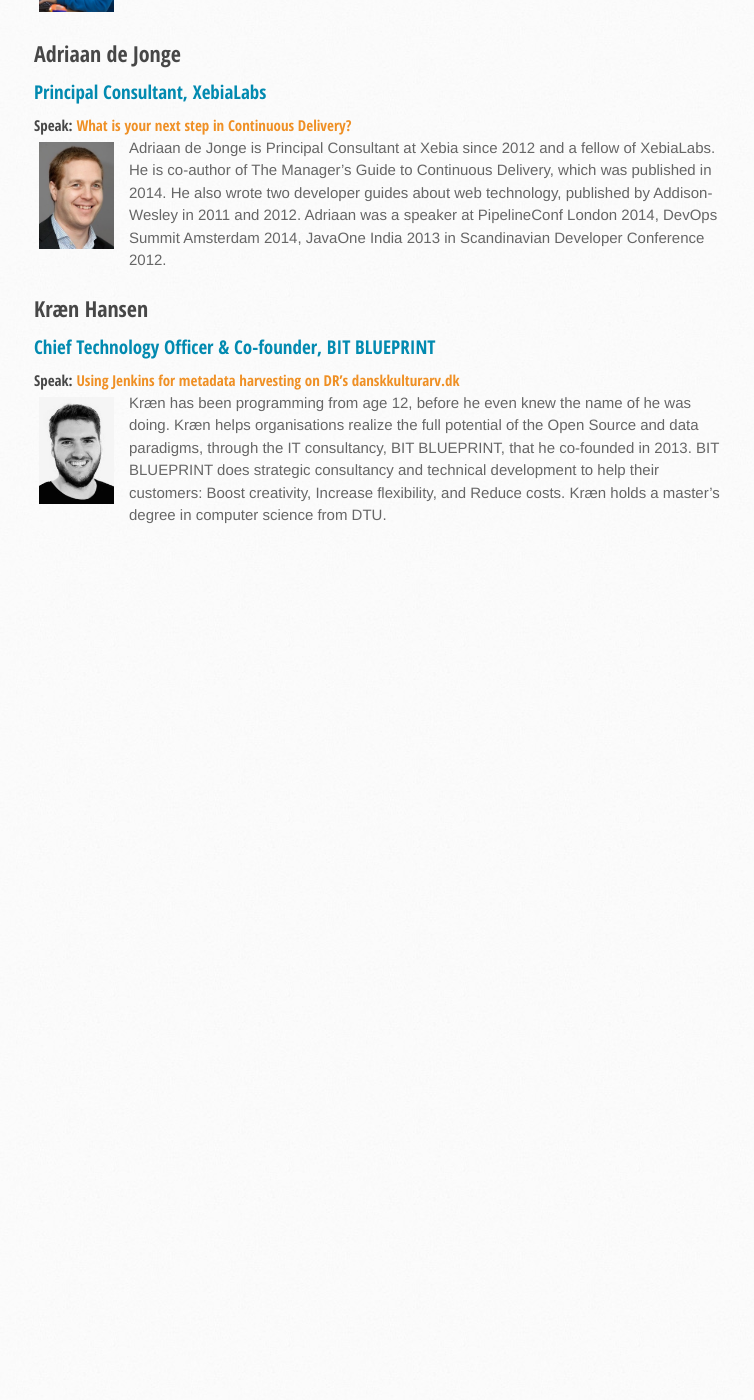
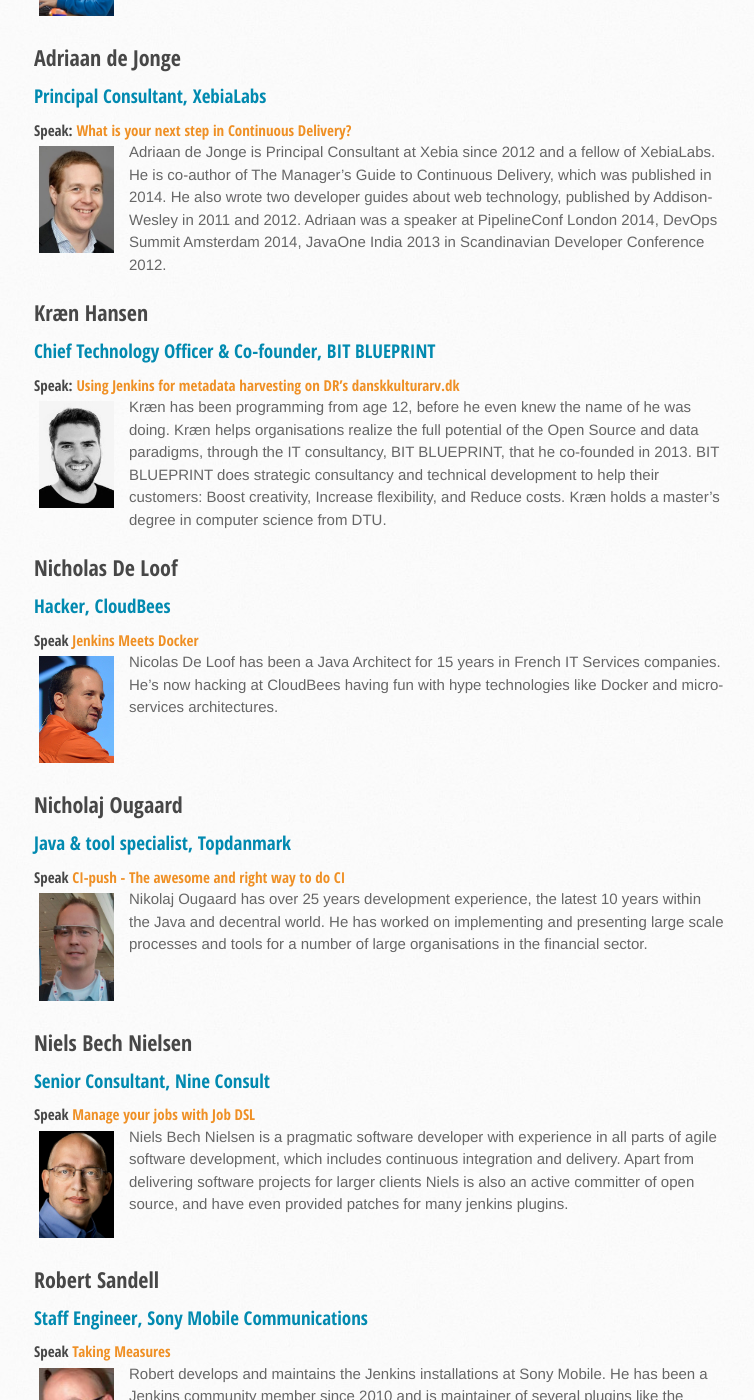
Before and after one commit to JCICPH/jcicph.github.io, a Jekyll site: the page built from speakers/index.md, in a window 1280 px wide and 1400 px high, scrolled down 1580 px. Shown: the whole window, without its empty margins (136-890 px from the left). Built offline with Jekyll 4.4.1, drawn with Linux system fonts in a browser that asks for light colours; nearby versions of some CDN libraries; before the commit the page ends 2149 px from its top, so only the background shows below that; some of the changed text lies outside the part shown.

Commit message:
Integrated origin/ready/adam

```diff
--- a/speakers/index.md
+++ b/speakers/index.md
@@ -13,7 +13,7 @@
 
 #### Speak: [two for one](/program#two_for_one)
 
-![Kohsuke Kawaguchi](/images/speakers/kohsuke-14.jpg){: .portrait}Kohsuke wrote the majority of the Jenkins core single-handedly. Kohsuke has more than 10 years of extensive software development experience, ranging from Java to C++, .NET to x64 assembly, as well as systems expertise on several platforms, including Windows, Linux and Solaris. This broad range of experience was a key enabler in the development of various advanced features of Jenkins. Kohsuke is now Chief Technology Officer at CloudBees and an active member of the Jenkins User Conference Governance Committee.
+![Kohsuke Kawaguchi](/images/speakers/kohsuke-14.jpg){: .portrait}Kohsuke wrote the majority of the Jenkins core single-handedly. Kohsuke has more than 10 years of extensive software development experience, ranging from Java to C++, .NET to x64 assembly, as well as systems expertise on several platforms, including Windows, Linux and Solaris. This broad range of experience was a key enabler in the development of various advanced features of Jenkins. Kohsuke is now Chief Technology Officer at CloudBees and an active member of the Jenkins User Conference Governance Committee.<br clear="both">
 
 
 
@@ -24,7 +24,7 @@
 
 #### Speak: [Pretested Integration in Jenkins CI](/program#pretested_integration)
 
-![Lars Kruse](/images/speakers/lars_kruse.jpg){: .portrait} Lars Kruse is partner and co-founder of Praqma, a consultancy bureau specialized in services within optimization of software development processes and maintenance and development of Open Source tools for this purpose. Lars holds a M.Sc in computer science and communication theory and has many years of experience in software configuration management, processes automation, quality assurance and agile software development.
+![Lars Kruse](/images/speakers/lars_kruse.jpg){: .portrait} Lars Kruse is partner and co-founder of Praqma, a consultancy bureau specialized in services within optimization of software development processes and maintenance and development of Open Source tools for this purpose. Lars holds a M.Sc in computer science and communication theory and has many years of experience in software configuration management, processes automation, quality assurance and agile software development.<br clear="both">
 
 
 ## Per-Arnold Blåsmo
@@ -36,7 +36,7 @@
 
 
 
-![Per Arnold Blåsmo](/images/speakers/per-arnold.png){: .portrait} Department and Project Manager within software development and design in a wide variety of business areas such as transport, telecom, banking, mobile devices, and micro controllers. with focus on software for both embedded applications and for user applications. Currently responsible for deploying Continuous Deployment trough Atmel Corporation and the tool stack that supports it.
+![Per Arnold Blåsmo](/images/speakers/per-arnold.png){: .portrait} Department and Project Manager within software development and design in a wide variety of business areas such as transport, telecom, banking, mobile devices, and micro controllers. with focus on software for both embedded applications and for user applications. Currently responsible for deploying Continuous Deployment trough Atmel Corporation and the tool stack that supports it.<br clear="both">
 
 
 ## Jonas Bovin
@@ -46,7 +46,7 @@
 
 #### Speak: [Using Jenkins as a component](/program#jci_as_component)
 
-![Jonas Bovin](/images/speakers/Jonas_Bovin.jpg){: .portrait} I am a software engineer and have been working with Java since 1997.The 'eXtreme Programming' wave piqued my interest for continuous build/integration and automated testing. I have been implementing automated build system and processes around test and SCM; first for Bankdata and currently for Vitec ALOC. SCM and SCM Patterns has been the main focus for years and I am a Certified Professional Software Configuration Manager (iNTCCM). Jenkins has been a valuable ally of mine since 2008.
+![Jonas Bovin](/images/speakers/Jonas_Bovin.jpg){: .portrait} I am a software engineer and have been working with Java since 1997.The 'eXtreme Programming' wave piqued my interest for continuous build/integration and automated testing. I have been implementing automated build system and processes around test and SCM; first for Bankdata and currently for Vitec ALOC. SCM and SCM Patterns has been the main focus for years and I am a Certified Professional Software Configuration Manager (iNTCCM). Jenkins has been a valuable ally of mine since 2008.<br clear="both">
 
 ## Timo Stollenwerk
 {: #stollenwerk}
@@ -64,7 +64,7 @@
 
 #### Speak: [What is your next step in Continuous Delivery?](/program#next_step)
 
-![Adriaan de Jonge](/images/speakers/adriaan.png){: .portrait} Adriaan de Jonge is Principal Consultant at Xebia since 2012 and a fellow of XebiaLabs. He is co-author of The Manager's Guide to Continuous Delivery, which was published in 2014. He also wrote two developer guides about web technology, published by Addison-Wesley in 2011 and 2012. Adriaan was a speaker at PipelineConf London 2014, DevOps Summit Amsterdam 2014, JavaOne India 2013 in Scandinavian Developer Conference 2012.
+![Adriaan de Jonge](/images/speakers/adriaan.png){: .portrait} Adriaan de Jonge is Principal Consultant at Xebia since 2012 and a fellow of XebiaLabs. He is co-author of The Manager's Guide to Continuous Delivery, which was published in 2014. He also wrote two developer guides about web technology, published by Addison-Wesley in 2011 and 2012. Adriaan was a speaker at PipelineConf London 2014, DevOps Summit Amsterdam 2014, JavaOne India 2013 in Scandinavian Developer Conference 2012.<br clear="both">
 
 ## Kræn Hansen
 {: #hansen}
@@ -74,4 +74,49 @@
 #### Speak: [Using Jenkins for metadata harvesting on DR's danskkulturarv.dk](/program#metadata)
 
 ![Kræn Hansen](/images/speakers/kraenhansen.jpg){: .portrait} Kræn has been programming from age 12, before he even knew the name of he was doing. Kræn helps organisations realize the full potential of the Open Source and data paradigms, through the IT consultancy, BIT BLUEPRINT, that he co-founded in 2013.
-BIT BLUEPRINT does strategic consultancy and technical development to help their customers: Boost creativity, Increase flexibility, and Reduce costs. Kræn holds a master's degree in computer science from DTU.
+BIT BLUEPRINT does strategic consultancy and technical development to help their customers: Boost creativity, Increase flexibility, and Reduce costs. Kræn holds a master's degree in computer science from DTU.<br clear="both">
+
+## Nicholas De Loof
+{: #de_loof}
+
+###### Hacker, CloudBees
+
+#### Speak [Jenkins Meets Docker](/program#docker)
+
+![Nicholas De Loof](/images/speakers/nicholasdeloof.jpg){: .portrait} Nicolas De Loof has been a Java Architect for 15 years in French IT Services companies. He's now hacking at CloudBees having fun with hype technologies like Docker and micro-services architectures.<br clear="both">
+
+## Nicholaj Ougaard
+{: #ougaard}
+
+###### Java & tool specialist, Topdanmark
+
+#### Speak [CI-push - The awesome and right way to do CI](/program#rightway)
+
+![Nicholaj Ougaard](/images/speakers/nicholajougaard.jpg){: .portrait} Nikolaj Ougaard has over 25 years development experience, the latest 10 years within the Java and decentral world. He has worked on implementing and presenting large scale processes and tools for a number of large organisations in the financial sector.<br clear="both">
+
+## Niels Bech Nielsen
+{: #Nielsen}
+
+###### Senior Consultant, Nine Consult
+
+#### Speak [Manage your jobs with Job DSL](/program#dsl)
+
+![Niels Bech Nielsen](/images/speakers/nielsbech.jpg){: .portrait} Niels Bech Nielsen is a pragmatic software developer with experience in all parts of agile software development, which includes continuous integration and delivery. Apart from delivering software projects for larger clients Niels is also an active committer of open source, and have even provided patches for many jenkins plugins.<br clear="both">
+
+## Robert Sandell
+{: #sandell}
+
+###### Staff Engineer, Sony Mobile Communications
+
+#### Speak [Taking Measures](/program#measures)
+
+![Robers Sandell](/images/speakers/robertsandell.jpg){: .portrait} Robert develops and maintains the Jenkins installations at Sony Mobile. He has been a Jenkins community member since 2010 and is maintainer of several plugins like the Gerrit Trigger and Build Failure Analyzer. Perhaps most importantly, he is an enjoyer of fine Calvados.<br clear="both">
+
+## Andreas Rehn
+{: #Rehn}
+
+###### Continuous Delivery Coach, Diabol
+
+#### Speak [Building a Service Platform](program#serviceplatform)
+
+![Andreas Rehn](/images/speakers/andreasrehn.jpg){: .portrait} Andreas is an Enterprise Architect and a strong advocate for Continuous Delivery, DevOps, Agile, and Lean methods in systems development. With extensive experience in many disciplines of software development and a solid understanding of process, information and management theories and practises; he’s dedicated to help customers implement Continuous Delivery and transform their business by adopting new methods for efficient and modern software development. Andreas has driven several successful projects for implementing Continuous Delivery that produced amazing results and likes to share both technical and non-tech details and lessons learned.<br clear="both">
```
Also changed, not shown: program/index.md (+43 -0 lines), images/speakers/Nicholajougaard.jpg (added), images/speakers/NicholasDeLoof.jpg (added), images/speakers/NielsBech.jpg (added), images/speakers/RobertSandell.jpg (renamed from images/speakers/Robert Sandell.jpg), images/speakers/andreasrehn.jpg (added).
